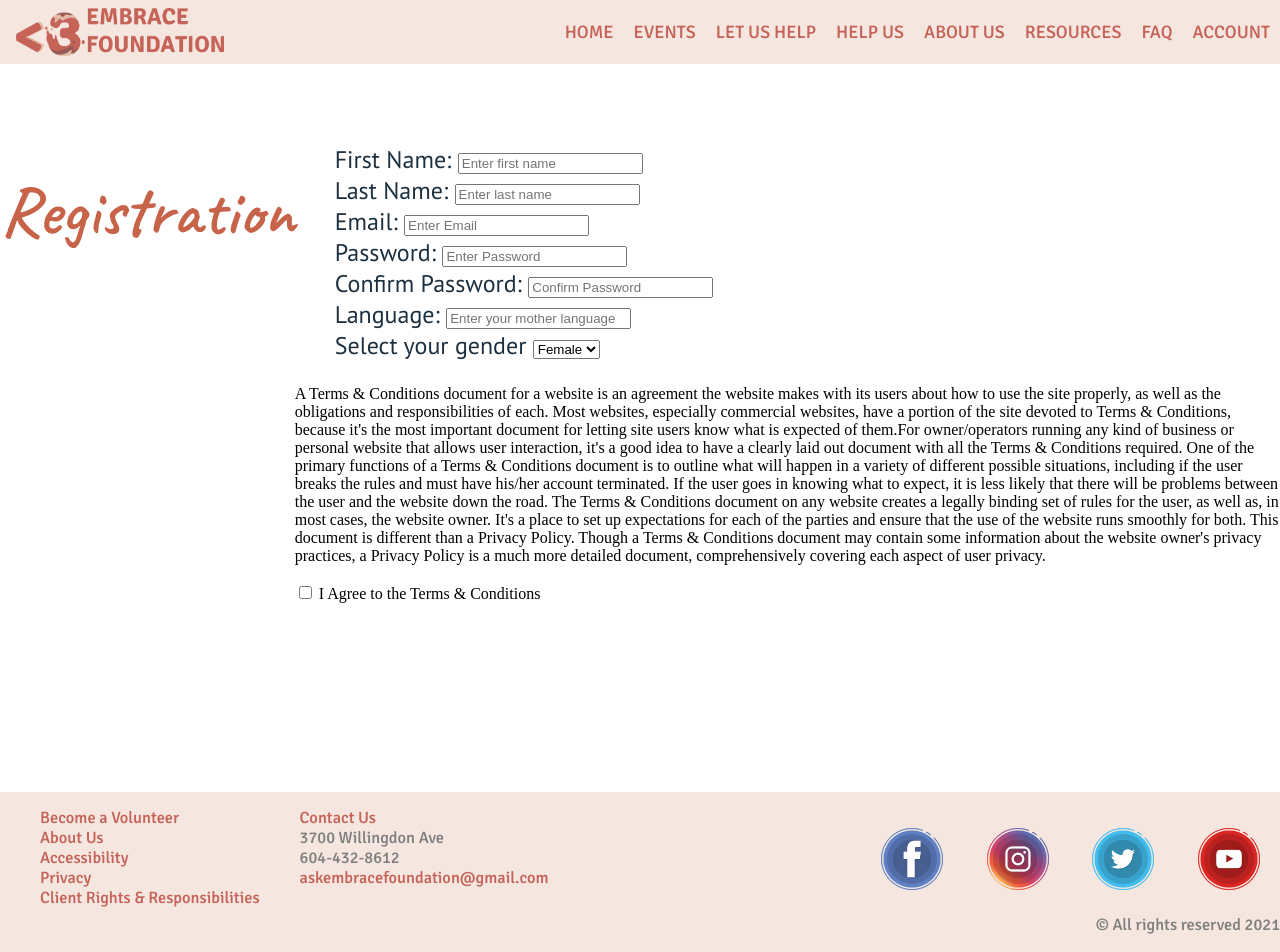
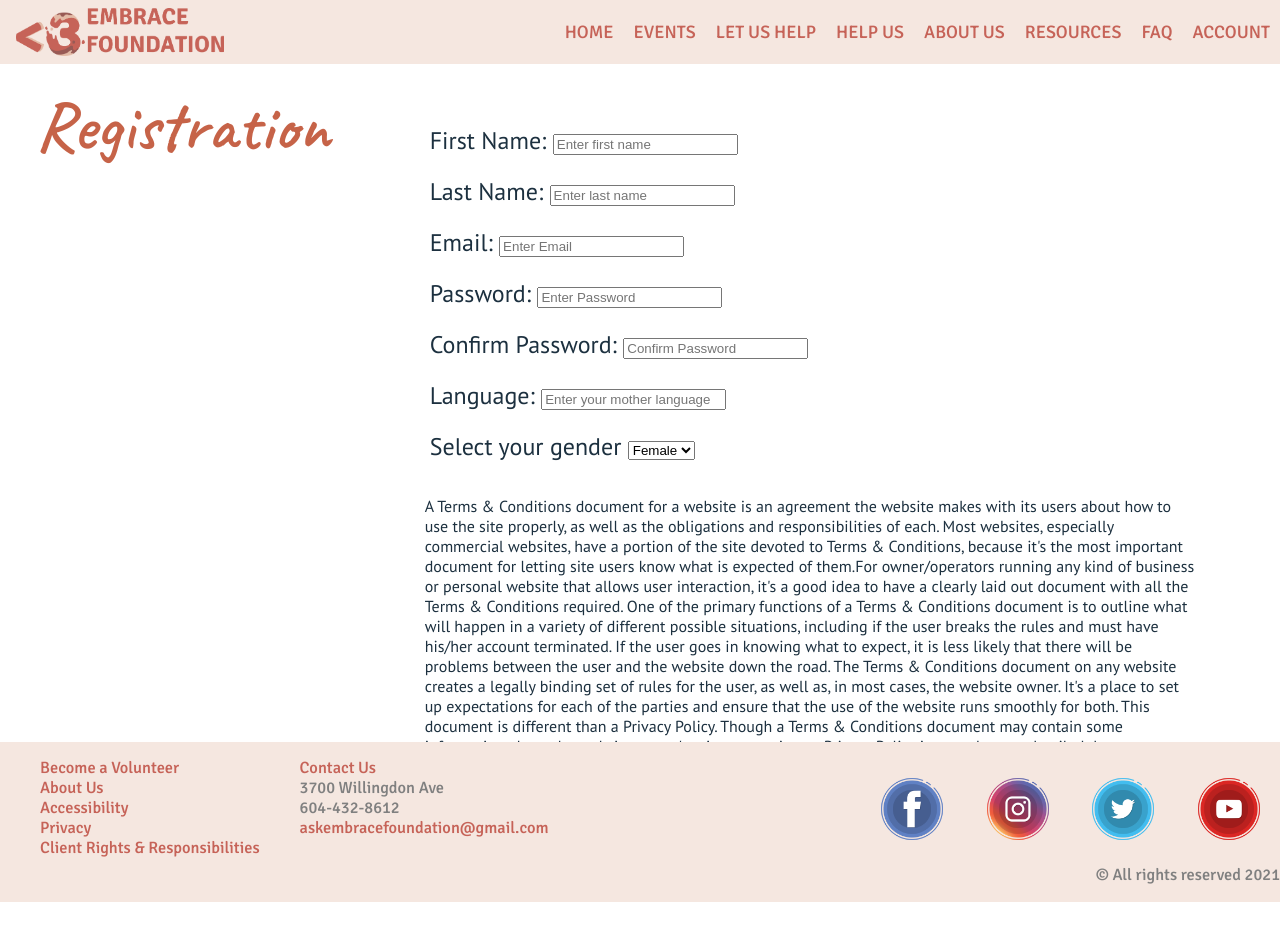
Before and after one commit to SetarehSh/cmd-f-2021, a PHP site: page /register.html in a window 1280 px wide. After the commit the page ends 902 px from the top, so only its background shows below. Run offline with PHP 8.4, Linux system fonts and the light colour scheme.

Commit message:
registration

```diff
--- a/src/register.css
+++ b/src/register.css
@@ -4,21 +4,49 @@ main {
   justify-content: space-between;
   padding-top: 15vh;
   height: calc(100vh - 16vh);
+  padding: 35px;
 }
 #welcome {
   font-family: 'Caveat', cursive;
   font-size: calc(30px + 5vh);
   color: #C66348;
+
+}
+#registration {
+  margin: 50px;
 }
 #registration ul{
   font-family: 'PT Sans', sans-serif;
   font-size: calc(16px + 1vh);
   color: #1C303F;
   text-align: left;
+  border-radius: 12px;
+  margin-top: 30px;
+
 }
 #registration ul li {
-  list-style: none;
+  list-style:none;
+  padding: 10px;
+
 }
 .agreement {
-  margin-bottom: 40px;
+
+  font-family: 'PT Sans', sans-serif;
+  font-size: calc(8px + 1vh);
+  color: #1C303F;
+  text-align: left;
+  margin-left: 45px;
 }
+
+#submitBtn{
+  color: #F5E7E0;
+  margin-top: 50px;
+  margin-bottom: 50px;
+  padding: 20px;
+  font-family: 'PT Sans', sans-serif;
+  font-size: calc(11px + 1vh);
+  background-color: #C66348;
+  text-align: center;
+  border-style: solid;
+  border-radius: 12px;
+}
```
